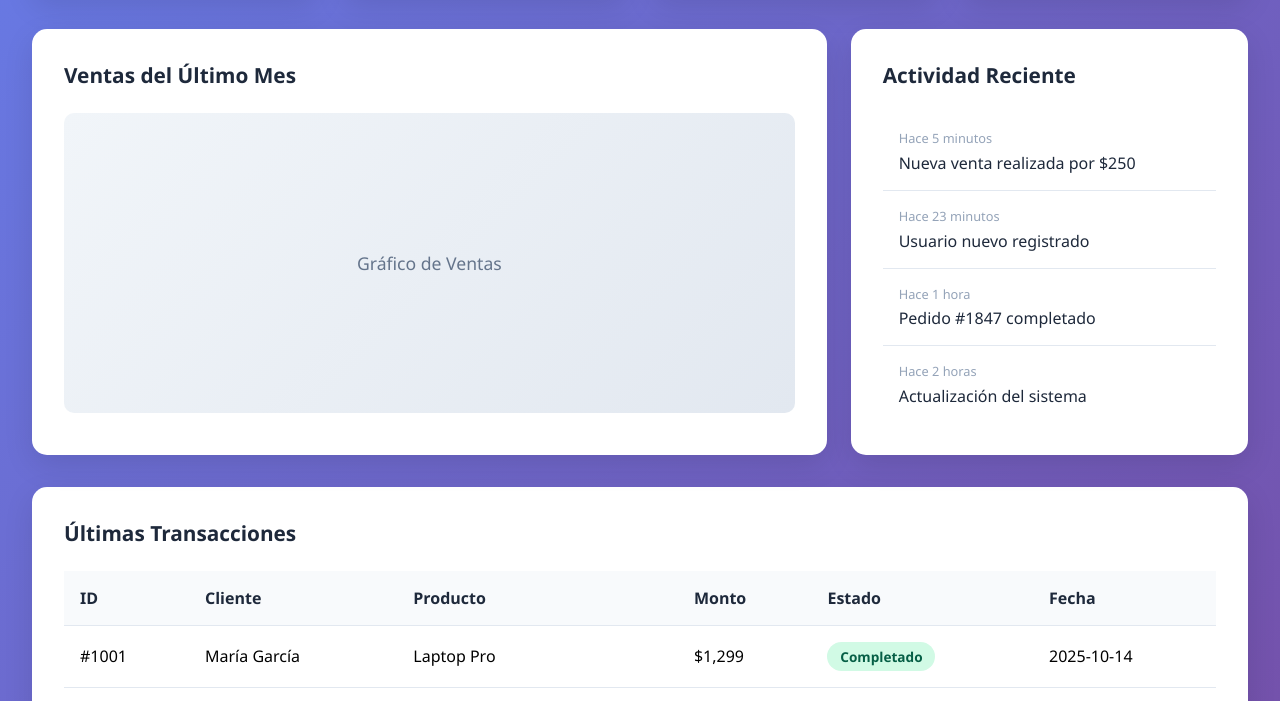
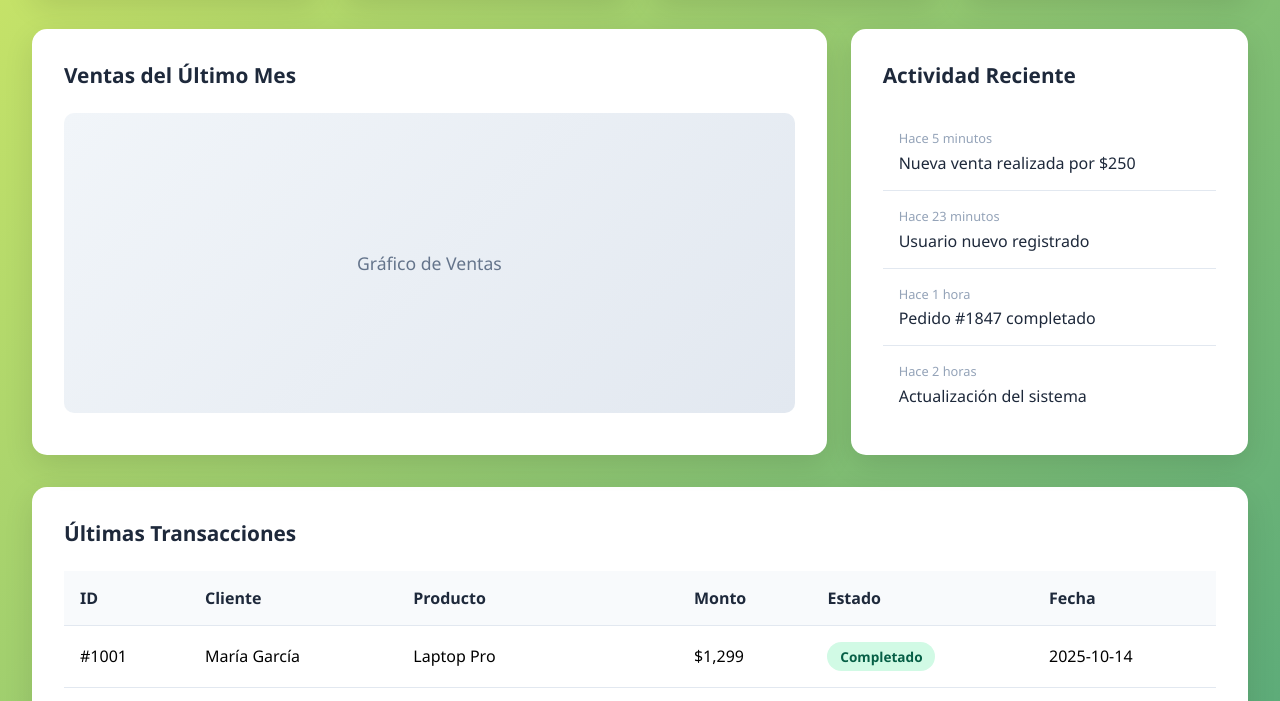
Before and after one commit to wintook-wintook/curso, a plain HTML site: page index.html in a window 1280 px wide. Shown: the part 289-990 px from the top of the page. Drawn offline with Linux system fonts and the light colour scheme.

Commit message:
Se modifico el body del styles css por C2

```diff
--- a/css/styles.css
+++ b/css/styles.css
@@ -17,7 +17,7 @@
 
 body {
     font-family: 'Segoe UI', Tahoma, Geneva, Verdana, sans-serif;
-    background: linear-gradient(135deg, #667eea 0%, #764ba2 100%);
+    background: linear-gradient(135deg, #d4ea66 0%, #4ba27c 100%);
     min-height: 100vh;
     display: flex;
     flex-direction: column;
```
